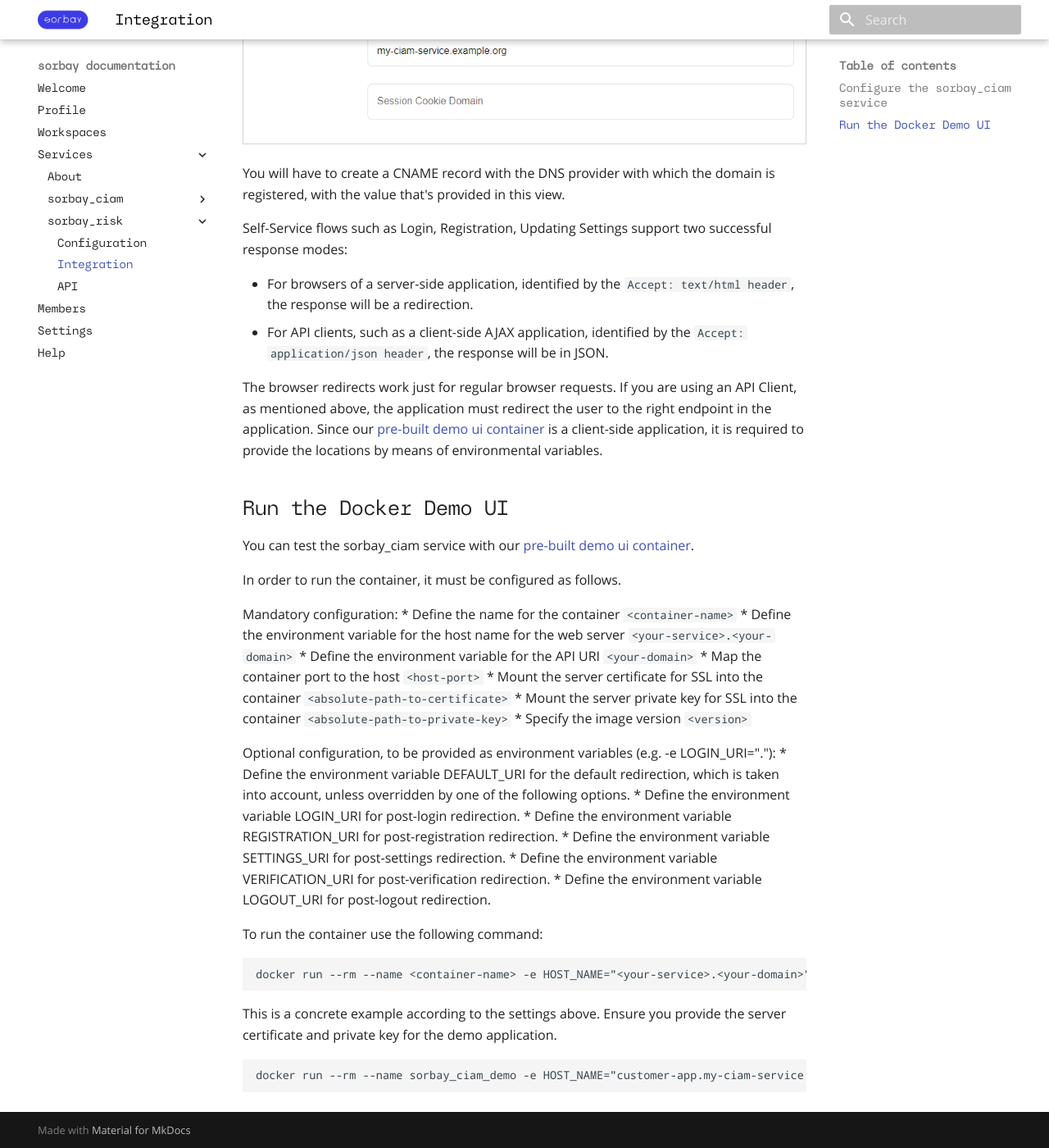
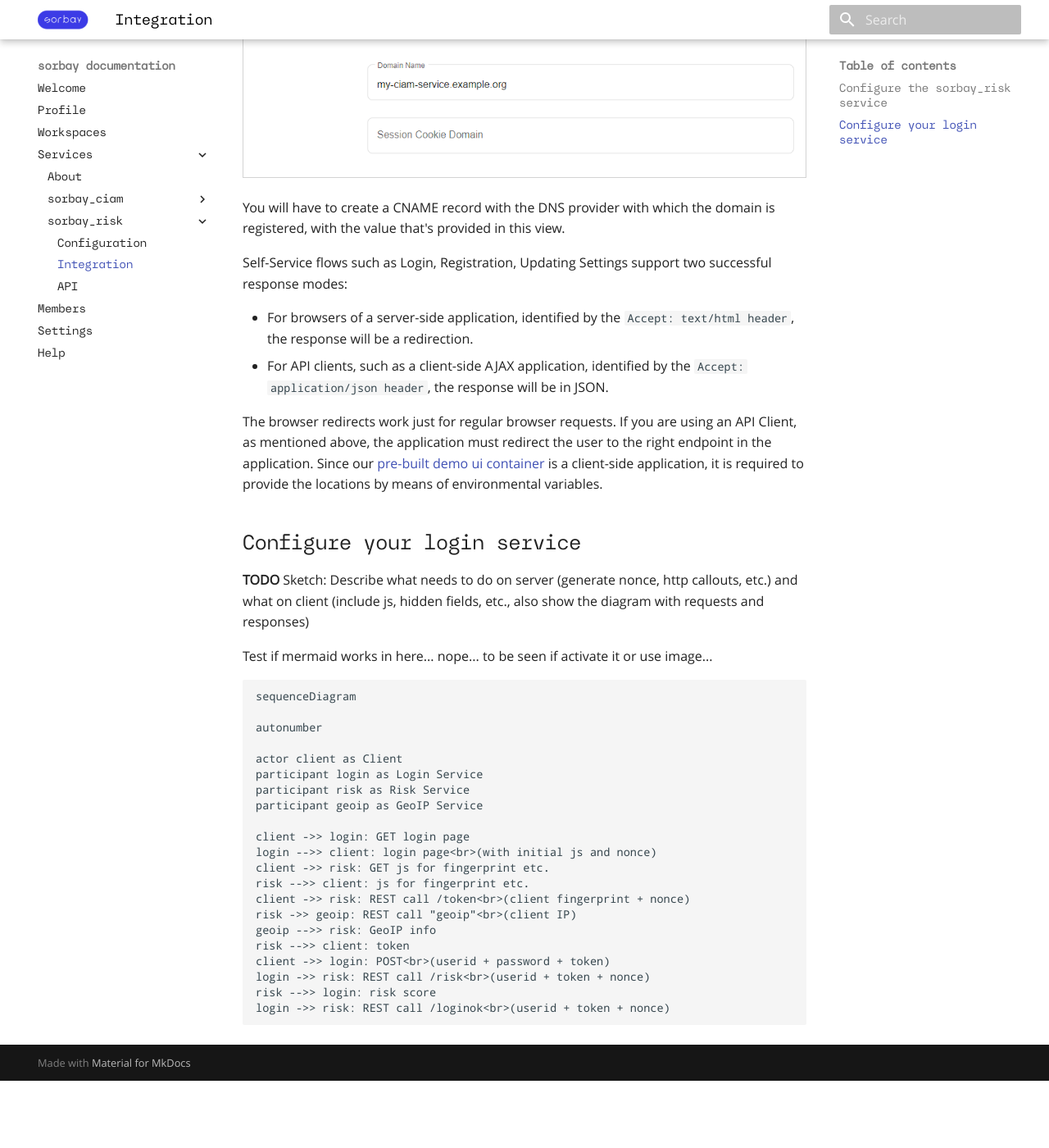
Before and after one commit to sorbay/sorbay-documentation, an MkDocs documentation site: the page built from docs/en/sorbay_risk_integration.md, in a window 1280 px wide and 1400 px high, scrolled down 1471 px. Shown: the whole window at 82% size. Built offline with MkDocs 1.6.1 and Material for MkDocs 9.7.7, drawn with Linux system fonts in a browser that asks for light colours; after the commit the page ends 2789 px from its top, so only the background shows below that; some of the changed text lies outside the part shown.

Commit message:
documenting risk service

````diff
--- a/docs/en/sorbay_risk_integration.md
+++ b/docs/en/sorbay_risk_integration.md
@@ -6,7 +6,9 @@
 
 Let's assume that your domain name is "example.com" and you have already created a service with the name "my-ciam-service".
 
-## Configure the sorbay_ciam service
+## Configure the sorbay_risk service
+
+**TODO** Sketch: Need only API-Key from config (autogenerated or set manually)
 
 Navigate to the "Settings" of your service, then go to the "Pages" tab.
 
@@ -27,37 +29,33 @@
 
 The browser redirects work just for regular browser requests. If you are using an API Client, as  mentioned above, the application must redirect the user to the right endpoint in the application. Since our [pre-built demo ui container](https://quay.io/usp/sorbay-ciam-self-service:1.0.0) is a client-side application, it is required to provide the locations by means of environmental variables.
 
-## Run the Docker Demo UI
+## Configure your login service
 
-You can test the sorbay_ciam service with our [pre-built demo ui container](https://quay.io/usp/sorbay-ciam-self-service:1.0.0).
+**TODO** Sketch: Describe what needs to do on server (generate nonce, http callouts, etc.)
+and what on client (include js, hidden fields, etc., also show the diagram with requests and responses)
 
-In order to run the container, it must be configured as follows.
+Test if mermaid works in here... nope... to be seen if activate it or use image...
 
-Mandatory configuration:
-* Define the name for the container `<container-name>`
-* Define the environment variable for the host name for the web server `<your-service>.<your-domain>`
-* Define the environment variable for the API URI `<your-domain>`
-* Map the container port to the host `<host-port>`
-* Mount the server certificate for SSL into the container `<absolute-path-to-certificate>`
-* Mount the server private key for SSL into the container `<absolute-path-to-private-key>`
-* Specify the image version `<version>`
+```mermaid
+sequenceDiagram
 
-Optional configuration, to be provided as environment variables (e.g. -e LOGIN_URI="<your-landing-page>.<your-domain>"):
-* Define the environment variable DEFAULT_URI for the default redirection, which is taken into account, unless overridden by one of the following options.
-* Define the environment variable LOGIN_URI for post-login redirection.
-* Define the environment variable REGISTRATION_URI for post-registration redirection.
-* Define the environment variable SETTINGS_URI for post-settings redirection.
-* Define the environment variable VERIFICATION_URI for post-verification redirection.
-* Define the environment variable LOGOUT_URI for post-logout redirection.
+autonumber
 
-To run the container use the following command:
+actor client as Client
+participant login as Login Service
+participant risk as Risk Service
+participant geoip as GeoIP Service
 
-```bash
-docker run --rm --name <container-name> -e HOST_NAME="<your-service>.<your-domain>" -e API_URI="<your-domain>" -p <host-port>:8443 -v <absolute-path-to-certificate>:/etc/nginx/certs/ssl.crt -v <absolute-path-to-private-key>:/etc/nginx/certs/ssl.key quay.io/usp/sorbay-ciam-self-service:<version>
+client ->> login: GET login page
+login -->> client: login page<br>(with initial js and nonce)
+client ->> risk: GET js for fingerprint etc.
+risk -->> client: js for fingerprint etc.
+client ->> risk: REST call /token<br>(client fingerprint + nonce)
+risk ->> geoip: REST call "geoip"<br>(client IP)
+geoip -->> risk: GeoIP info
+risk -->> client: token
+client ->> login: POST<br>(userid + password + token)
+login ->> risk: REST call /risk<br>(userid + token + nonce)
+risk -->> login: risk score
+login ->> risk: REST call /loginok<br>(userid + token + nonce)
 ```
-
-This is a concrete example according to the settings above. Ensure you provide the server certificate and private key for the demo application.
-
-```bash
-docker run --rm --name sorbay_ciam_demo -e HOST_NAME="customer-app.my-ciam-service.example.org" -v /location/to/my-ciam-service.key:/etc/nginx/certs/ssl.key -v /location/to/my-ciam-service.crt:/etc/nginx/certs/ssl.crt -e API_URI="https://my-ciam-service.example.org" -p 4200:8443 quay.io/usp/sorbay-ciam-self-service:1.0.0
-```
````
